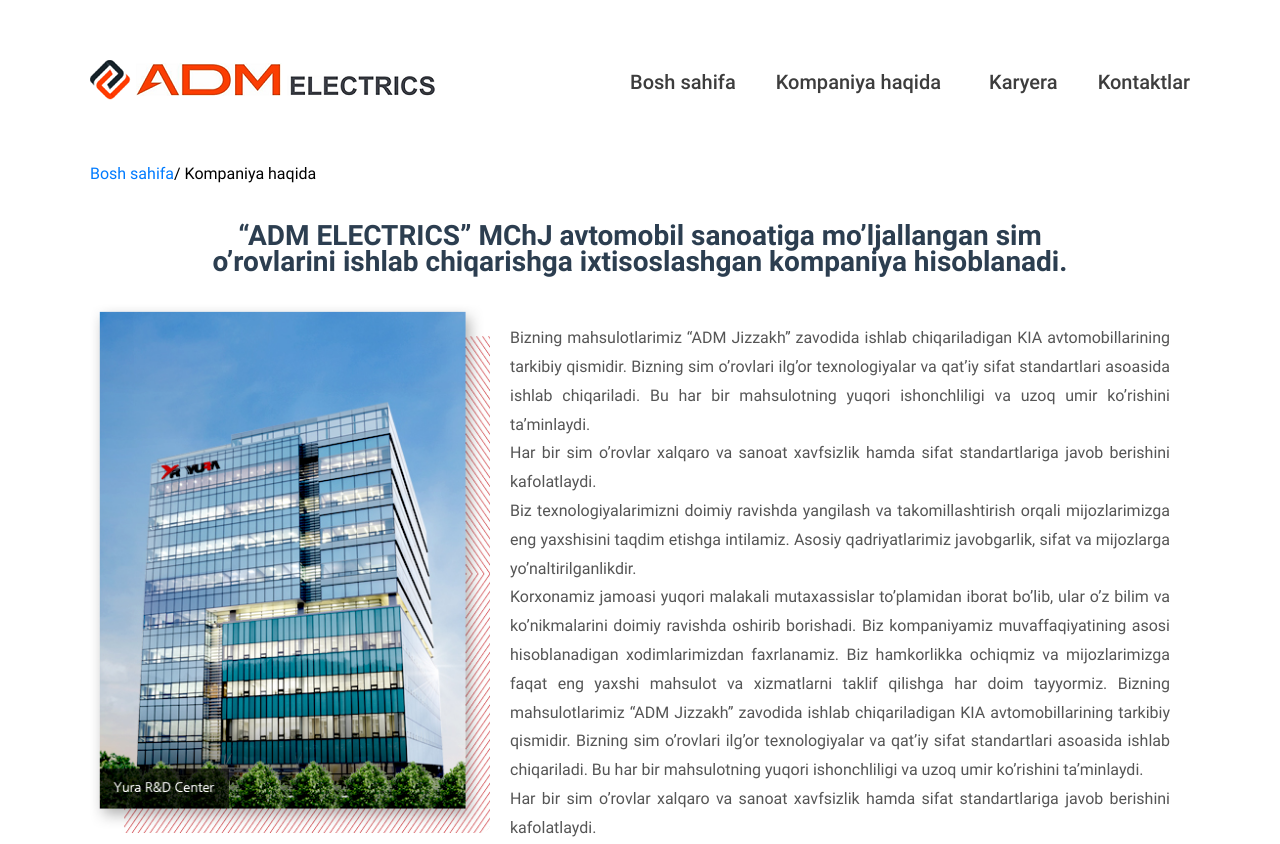
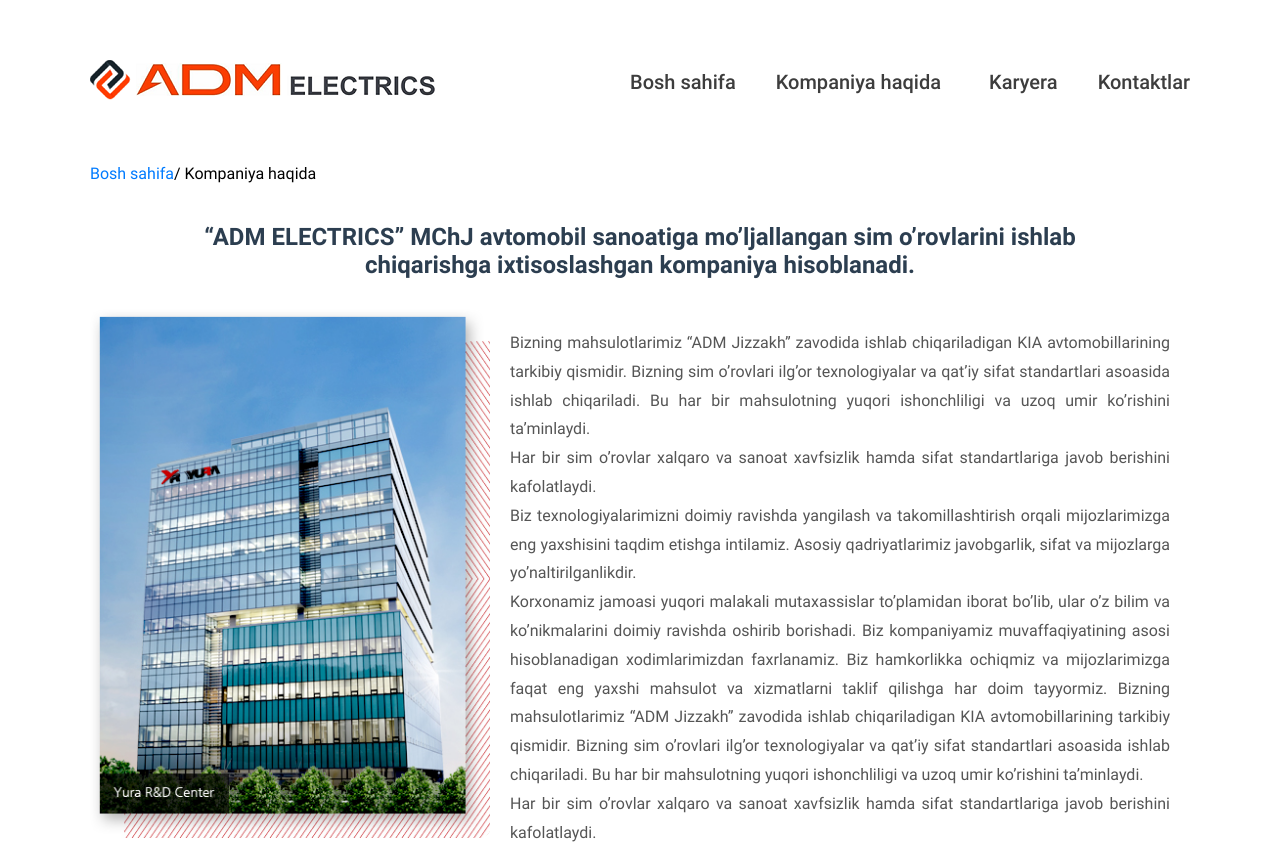
Before and after one commit to ismoilov0624/adm-electrics, a React (Vite) app: page /about in a window 1280 px wide. Shown: the top 844 px of the page. Built offline with nearby package versions, Linux system fonts and the light colour scheme.

Commit message:
new-changes

```diff
--- a/src/layout/header/header.scss
+++ b/src/layout/header/header.scss
@@ -103,7 +103,7 @@
 }
 
 .menu-item {
-  font-size: 32px;
+  font-size: 40px;
   font-weight: 500;
   transition: color 0.3s ease-in-out;
   cursor: pointer;
@@ -122,8 +122,8 @@
 
   .header__badge {
     display: inline-block;
-    width: 40px;
-    height: 40px;
+    width: 100px;
+    height: 100px;
     background-color: #f1f1f1;
     border-radius: 50%;
     padding: 10px;
--- a/src/pages/about/about.scss
+++ b/src/pages/about/about.scss
@@ -4,10 +4,9 @@
 }
 
 .about__title {
-  font-size: 28px;
+  font-size: 24px;
   text-align: center;
   color: #2c3e50;
-  line-height: 25.6px;
   margin-bottom: 30px;
   font-weight: bold;
   max-width: 900px;
```
